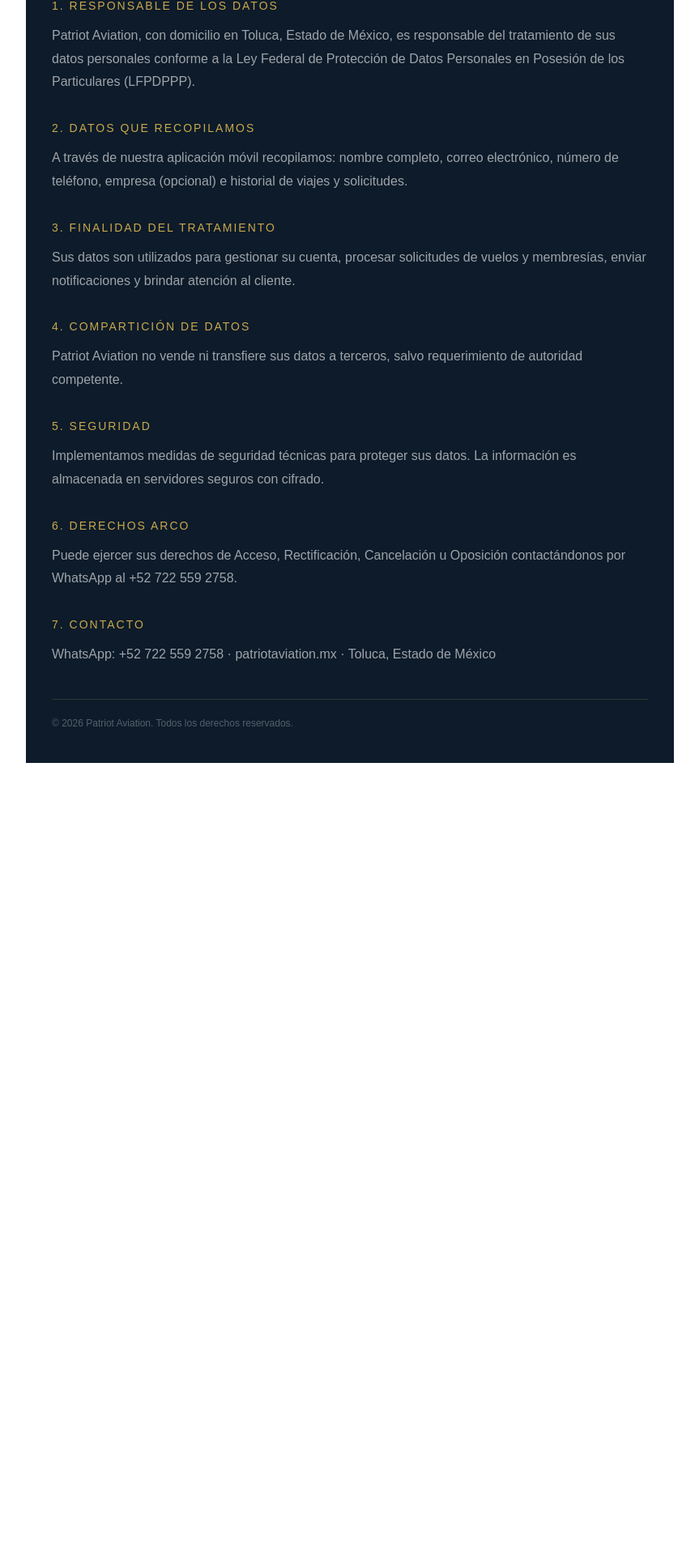
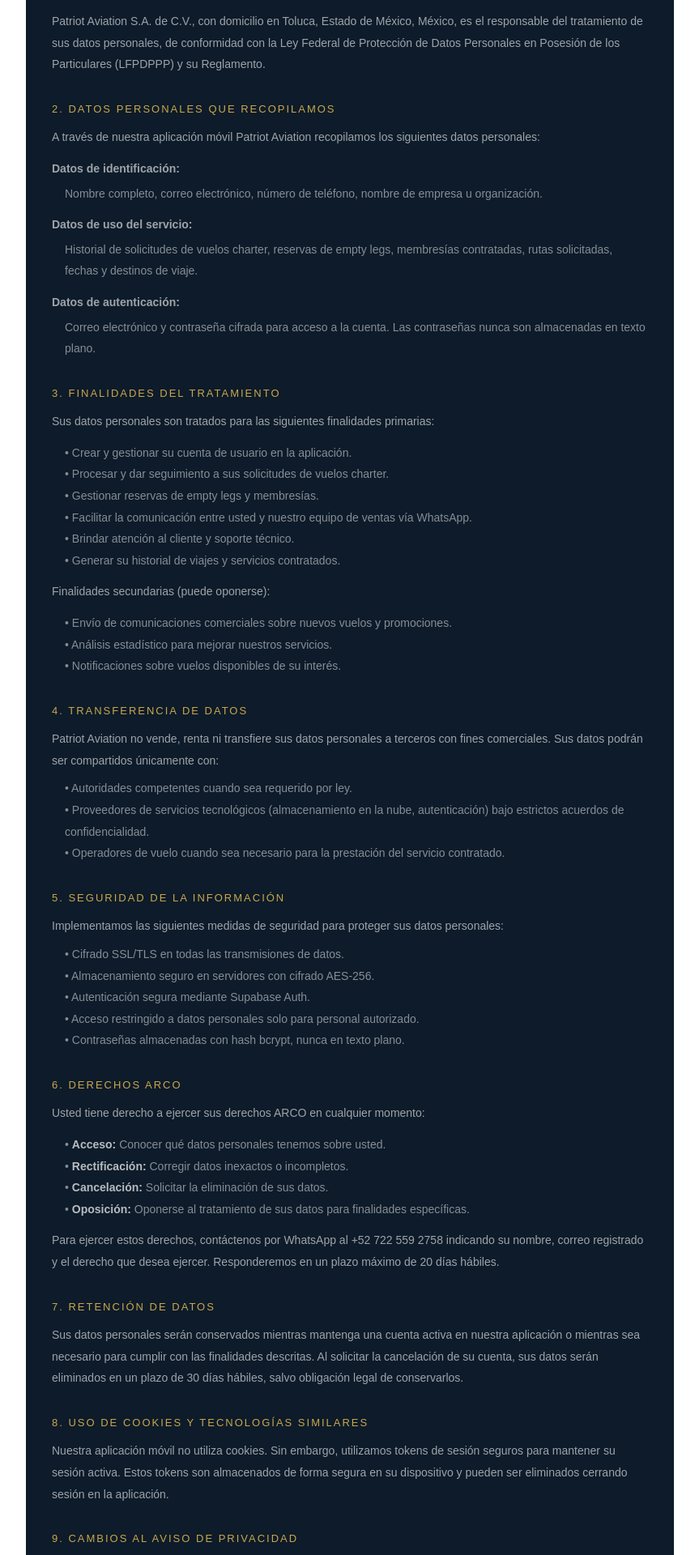
Before and after one commit to aletiradovilla-dev/patriot-admin, a Next.js app: page /privacidad in a window 1280 px wide. Shown: the part 258-2178 px from the top of the page at 81% size, without its empty margins (208-1071 px from the left). Before the commit the page ends 1200 px from the top, so only its background shows below. Built offline with nearby package versions, Linux system fonts and the light colour scheme.

Commit message:
feat: aviso de privacidad completo

```diff
--- a/app/privacidad/page.tsx
+++ b/app/privacidad/page.tsx
@@ -3,37 +3,131 @@
     <div style={{ minHeight: '100vh', backgroundColor: '#0D1B2A', color: 'white', fontFamily: 'Arial, sans-serif', padding: '40px 32px', maxWidth: 800, margin: '0 auto' }}>
       <h1 style={{ fontSize: 28, fontWeight: 300, letterSpacing: 4, color: '#C9A84C', marginBottom: 8 }}>PATRIOT</h1>
       <p style={{ fontSize: 10, color: 'rgba(255,255,255,0.4)', letterSpacing: 6, marginBottom: 40 }}>AVIATION</p>
-      <h2 style={{ fontSize: 22, fontWeight: 300, marginBottom: 24 }}>Aviso de Privacidad</h2>
-      <p style={{ color: 'rgba(255,255,255,0.6)', lineHeight: 1.8, marginBottom: 24 }}>Fecha de última actualización: Mayo 2026</p>
+      <h2 style={{ fontSize: 22, fontWeight: 300, marginBottom: 8 }}>Aviso de Privacidad</h2>
+      <p style={{ color: 'rgba(255,255,255,0.4)', lineHeight: 1.8, marginBottom: 32, fontSize: 12 }}>Última actualización: Mayo 2026</p>
+
       <section style={{ marginBottom: 32 }}>
-        <h3 style={{ color: '#C9A84C', fontSize: 14, letterSpacing: 2, marginBottom: 12 }}>1. RESPONSABLE DE LOS DATOS</h3>
-        <p style={{ color: 'rgba(255,255,255,0.6)', lineHeight: 1.8 }}>Patriot Aviation, con domicilio en Toluca, Estado de México, es responsable del tratamiento de sus datos personales conforme a la Ley Federal de Protección de Datos Personales en Posesión de los Particulares (LFPDPPP).</p>
+        <h3 style={{ color: '#C9A84C', fontSize: 13, letterSpacing: 2, marginBottom: 12 }}>1. RESPONSABLE DEL TRATAMIENTO</h3>
+        <p style={{ color: 'rgba(255,255,255,0.6)', lineHeight: 1.9, fontSize: 14 }}>
+          Patriot Aviation S.A. de C.V., con domicilio en Toluca, Estado de México, México, es el responsable del tratamiento de sus datos personales, de conformidad con la Ley Federal de Protección de Datos Personales en Posesión de los Particulares (LFPDPPP) y su Reglamento.
+        </p>
       </section>
+
       <section style={{ marginBottom: 32 }}>
-        <h3 style={{ color: '#C9A84C', fontSize: 14, letterSpacing: 2, marginBottom: 12 }}>2. DATOS QUE RECOPILAMOS</h3>
-        <p style={{ color: 'rgba(255,255,255,0.6)', lineHeight: 1.8 }}>A través de nuestra aplicación móvil recopilamos: nombre completo, correo electrónico, número de teléfono, empresa (opcional) e historial de viajes y solicitudes.</p>
+        <h3 style={{ color: '#C9A84C', fontSize: 13, letterSpacing: 2, marginBottom: 12 }}>2. DATOS PERSONALES QUE RECOPILAMOS</h3>
+        <p style={{ color: 'rgba(255,255,255,0.6)', lineHeight: 1.9, fontSize: 14, marginBottom: 12 }}>
+          A través de nuestra aplicación móvil Patriot Aviation recopilamos los siguientes datos personales:
+        </p>
+        <p style={{ color: 'rgba(255,255,255,0.6)', lineHeight: 1.9, fontSize: 14, fontWeight: 600, marginBottom: 4 }}>Datos de identificación:</p>
+        <p style={{ color: 'rgba(255,255,255,0.5)', lineHeight: 1.9, fontSize: 14, marginBottom: 12, paddingLeft: 16 }}>
+          Nombre completo, correo electrónico, número de teléfono, nombre de empresa u organización.
+        </p>
+        <p style={{ color: 'rgba(255,255,255,0.6)', lineHeight: 1.9, fontSize: 14, fontWeight: 600, marginBottom: 4 }}>Datos de uso del servicio:</p>
+        <p style={{ color: 'rgba(255,255,255,0.5)', lineHeight: 1.9, fontSize: 14, marginBottom: 12, paddingLeft: 16 }}>
+          Historial de solicitudes de vuelos charter, reservas de empty legs, membresías contratadas, rutas solicitadas, fechas y destinos de viaje.
+        </p>
+        <p style={{ color: 'rgba(255,255,255,0.6)', lineHeight: 1.9, fontSize: 14, fontWeight: 600, marginBottom: 4 }}>Datos de autenticación:</p>
+        <p style={{ color: 'rgba(255,255,255,0.5)', lineHeight: 1.9, fontSize: 14, paddingLeft: 16 }}>
+          Correo electrónico y contraseña cifrada para acceso a la cuenta. Las contraseñas nunca son almacenadas en texto plano.
+        </p>
       </section>
+
       <section style={{ marginBottom: 32 }}>
-        <h3 style={{ color: '#C9A84C', fontSize: 14, letterSpacing: 2, marginBottom: 12 }}>3. FINALIDAD DEL TRATAMIENTO</h3>
-        <p style={{ color: 'rgba(255,255,255,0.6)', lineHeight: 1.8 }}>Sus datos son utilizados para gestionar su cuenta, procesar solicitudes de vuelos y membresías, enviar notificaciones y brindar atención al cliente.</p>
+        <h3 style={{ color: '#C9A84C', fontSize: 13, letterSpacing: 2, marginBottom: 12 }}>3. FINALIDADES DEL TRATAMIENTO</h3>
+        <p style={{ color: 'rgba(255,255,255,0.6)', lineHeight: 1.9, fontSize: 14, marginBottom: 12 }}>Sus datos personales son tratados para las siguientes finalidades primarias:</p>
+        <p style={{ color: 'rgba(255,255,255,0.5)', lineHeight: 1.9, fontSize: 14, paddingLeft: 16, marginBottom: 12 }}>
+          • Crear y gestionar su cuenta de usuario en la aplicación.<br/>
+          • Procesar y dar seguimiento a sus solicitudes de vuelos charter.<br/>
+          • Gestionar reservas de empty legs y membresías.<br/>
+          • Facilitar la comunicación entre usted y nuestro equipo de ventas vía WhatsApp.<br/>
+          • Brindar atención al cliente y soporte técnico.<br/>
+          • Generar su historial de viajes y servicios contratados.
+        </p>
+        <p style={{ color: 'rgba(255,255,255,0.6)', lineHeight: 1.9, fontSize: 14, marginBottom: 12 }}>Finalidades secundarias (puede oponerse):</p>
+        <p style={{ color: 'rgba(255,255,255,0.5)', lineHeight: 1.9, fontSize: 14, paddingLeft: 16 }}>
+          • Envío de comunicaciones comerciales sobre nuevos vuelos y promociones.<br/>
+          • Análisis estadístico para mejorar nuestros servicios.<br/>
+          • Notificaciones sobre vuelos disponibles de su interés.
+        </p>
       </section>
+
       <section style={{ marginBottom: 32 }}>
-        <h3 style={{ color: '#C9A84C', fontSize: 14, letterSpacing: 2, marginBottom: 12 }}>4. COMPARTICIÓN DE DATOS</h3>
-        <p style={{ color: 'rgba(255,255,255,0.6)', lineHeight: 1.8 }}>Patriot Aviation no vende ni transfiere sus datos a terceros, salvo requerimiento de autoridad competente.</p>
+        <h3 style={{ color: '#C9A84C', fontSize: 13, letterSpacing: 2, marginBottom: 12 }}>4. TRANSFERENCIA DE DATOS</h3>
+        <p style={{ color: 'rgba(255,255,255,0.6)', lineHeight: 1.9, fontSize: 14 }}>
+          Patriot Aviation no vende, renta ni transfiere sus datos personales a terceros con fines comerciales. Sus datos podrán ser compartidos únicamente con:
+        </p>
+        <p style={{ color: 'rgba(255,255,255,0.5)', lineHeight: 1.9, fontSize: 14, paddingLeft: 16, marginTop: 8 }}>
+          • Autoridades competentes cuando sea requerido por ley.<br/>
+          • Proveedores de servicios tecnológicos (almacenamiento en la nube, autenticación) bajo estrictos acuerdos de confidencialidad.<br/>
+          • Operadores de vuelo cuando sea necesario para la prestación del servicio contratado.
+        </p>
       </section>
+
       <section style={{ marginBottom: 32 }}>
-        <h3 style={{ color: '#C9A84C', fontSize: 14, letterSpacing: 2, marginBottom: 12 }}>5. SEGURIDAD</h3>
-        <p style={{ color: 'rgba(255,255,255,0.6)', lineHeight: 1.8 }}>Implementamos medidas de seguridad técnicas para proteger sus datos. La información es almacenada en servidores seguros con cifrado.</p>
+        <h3 style={{ color: '#C9A84C', fontSize: 13, letterSpacing: 2, marginBottom: 12 }}>5. SEGURIDAD DE LA INFORMACIÓN</h3>
+        <p style={{ color: 'rgba(255,255,255,0.6)', lineHeight: 1.9, fontSize: 14 }}>
+          Implementamos las siguientes medidas de seguridad para proteger sus datos personales:
+        </p>
+        <p style={{ color: 'rgba(255,255,255,0.5)', lineHeight: 1.9, fontSize: 14, paddingLeft: 16, marginTop: 8 }}>
+          • Cifrado SSL/TLS en todas las transmisiones de datos.<br/>
+          • Almacenamiento seguro en servidores con cifrado AES-256.<br/>
+          • Autenticación segura mediante Supabase Auth.<br/>
+          • Acceso restringido a datos personales solo para personal autorizado.<br/>
+          • Contraseñas almacenadas con hash bcrypt, nunca en texto plano.
+        </p>
       </section>
+
       <section style={{ marginBottom: 32 }}>
-        <h3 style={{ color: '#C9A84C', fontSize: 14, letterSpacing: 2, marginBottom: 12 }}>6. DERECHOS ARCO</h3>
-        <p style={{ color: 'rgba(255,255,255,0.6)', lineHeight: 1.8 }}>Puede ejercer sus derechos de Acceso, Rectificación, Cancelación u Oposición contactándonos por WhatsApp al +52 722 559 2758.</p>
+        <h3 style={{ color: '#C9A84C', fontSize: 13, letterSpacing: 2, marginBottom: 12 }}>6. DERECHOS ARCO</h3>
+        <p style={{ color: 'rgba(255,255,255,0.6)', lineHeight: 1.9, fontSize: 14, marginBottom: 12 }}>
+          Usted tiene derecho a ejercer sus derechos ARCO en cualquier momento:
+        </p>
+        <p style={{ color: 'rgba(255,255,255,0.5)', lineHeight: 1.9, fontSize: 14, paddingLeft: 16, marginBottom: 12 }}>
+          • <strong style={{ color: 'rgba(255,255,255,0.7)' }}>Acceso:</strong> Conocer qué datos personales tenemos sobre usted.<br/>
+          • <strong style={{ color: 'rgba(255,255,255,0.7)' }}>Rectificación:</strong> Corregir datos inexactos o incompletos.<br/>
+          • <strong style={{ color: 'rgba(255,255,255,0.7)' }}>Cancelación:</strong> Solicitar la eliminación de sus datos.<br/>
+          • <strong style={{ color: 'rgba(255,255,255,0.7)' }}>Oposición:</strong> Oponerse al tratamiento de sus datos para finalidades específicas.
+        </p>
+        <p style={{ color: 'rgba(255,255,255,0.6)', lineHeight: 1.9, fontSize: 14 }}>
+          Para ejercer estos derechos, contáctenos por WhatsApp al +52 722 559 2758 indicando su nombre, correo registrado y el derecho que desea ejercer. Responderemos en un plazo máximo de 20 días hábiles.
+        </p>
       </section>
+
       <section style={{ marginBottom: 32 }}>
-        <h3 style={{ color: '#C9A84C', fontSize: 14, letterSpacing: 2, marginBottom: 12 }}>7. CONTACTO</h3>
-        <p style={{ color: 'rgba(255,255,255,0.6)', lineHeight: 1.8 }}>WhatsApp: +52 722 559 2758 · patriotaviation.mx · Toluca, Estado de México</p>
+        <h3 style={{ color: '#C9A84C', fontSize: 13, letterSpacing: 2, marginBottom: 12 }}>7. RETENCIÓN DE DATOS</h3>
+        <p style={{ color: 'rgba(255,255,255,0.6)', lineHeight: 1.9, fontSize: 14 }}>
+          Sus datos personales serán conservados mientras mantenga una cuenta activa en nuestra aplicación o mientras sea necesario para cumplir con las finalidades descritas. Al solicitar la cancelación de su cuenta, sus datos serán eliminados en un plazo de 30 días hábiles, salvo obligación legal de conservarlos.
+        </p>
       </section>
-      <p style={{ color: 'rgba(255,255,255,0.3)', fontSize: 12, marginTop: 40, borderTop: '1px solid rgba(201,168,76,0.2)', paddingTop: 20 }}>© 2026 Patriot Aviation. Todos los derechos reservados.</p>
+
+      <section style={{ marginBottom: 32 }}>
+        <h3 style={{ color: '#C9A84C', fontSize: 13, letterSpacing: 2, marginBottom: 12 }}>8. USO DE COOKIES Y TECNOLOGÍAS SIMILARES</h3>
+        <p style={{ color: 'rgba(255,255,255,0.6)', lineHeight: 1.9, fontSize: 14 }}>
+          Nuestra aplicación móvil no utiliza cookies. Sin embargo, utilizamos tokens de sesión seguros para mantener su sesión activa. Estos tokens son almacenados de forma segura en su dispositivo y pueden ser eliminados cerrando sesión en la aplicación.
+        </p>
+      </section>
+
+      <section style={{ marginBottom: 32 }}>
+        <h3 style={{ color: '#C9A84C', fontSize: 13, letterSpacing: 2, marginBottom: 12 }}>9. CAMBIOS AL AVISO DE PRIVACIDAD</h3>
+        <p style={{ color: 'rgba(255,255,255,0.6)', lineHeight: 1.9, fontSize: 14 }}>
+          Patriot Aviation se reserva el derecho de modificar este aviso de privacidad en cualquier momento para adaptarse a cambios legislativos o en nuestros servicios. Las modificaciones serán notificadas a través de la aplicación móvil con al menos 30 días de anticipación.
+        </p>
+      </section>
+
+      <section style={{ marginBottom: 32 }}>
+        <h3 style={{ color: '#C9A84C', fontSize: 13, letterSpacing: 2, marginBottom: 12 }}>10. CONTACTO</h3>
+        <p style={{ color: 'rgba(255,255,255,0.6)', lineHeight: 1.9, fontSize: 14 }}>
+          Para cualquier duda, comentario o solicitud relacionada con este aviso de privacidad:<br/><br/>
+          <strong style={{ color: 'rgba(255,255,255,0.8)' }}>Patriot Aviation</strong><br/>
+          WhatsApp: +52 722 559 2758<br/>
+          Sitio web: patriotaviation.mx<br/>
+          Ubicación: Toluca, Estado de México, México
+        </p>
+      </section>
+
+      <p style={{ color: 'rgba(255,255,255,0.3)', fontSize: 12, marginTop: 40, borderTop: '1px solid rgba(201,168,76,0.2)', paddingTop: 20, textAlign: 'center' }}>
+        © 2026 Patriot Aviation. Todos los derechos reservados.
+      </p>
     </div>
   );
 }
```
